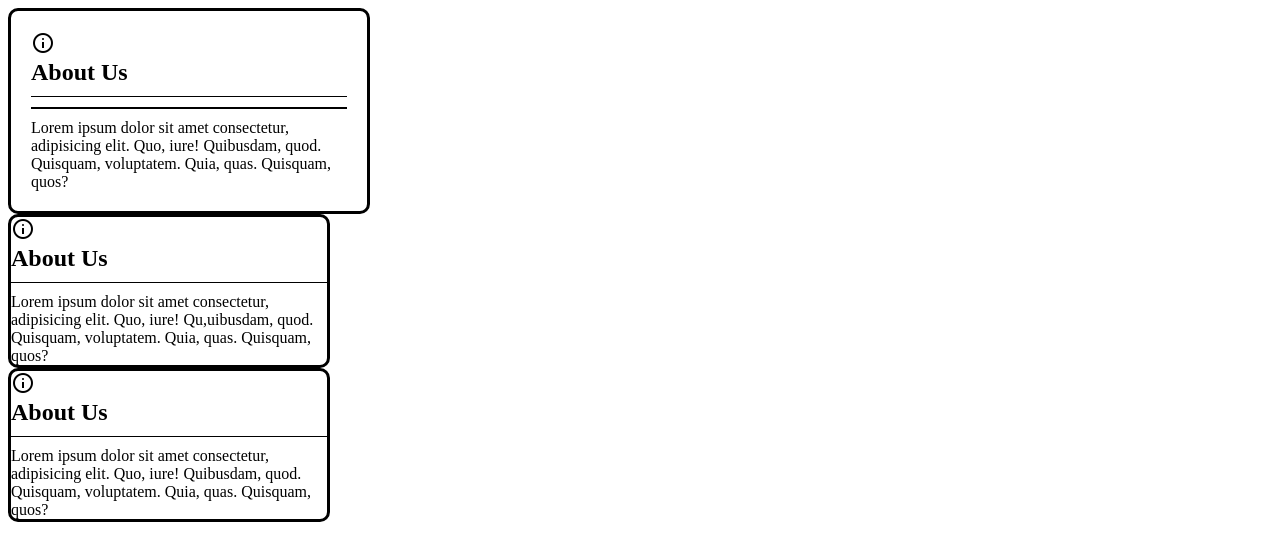
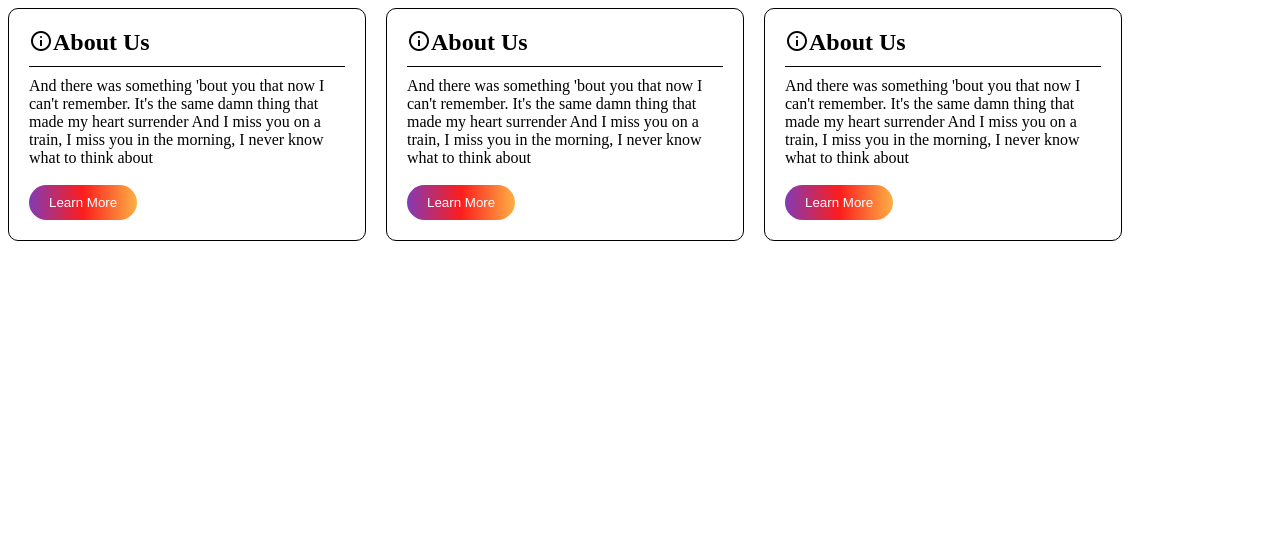
Before and after one commit to uctawingstudent-afk/uctawingstudent-afk.github.io, a plain HTML site: page week5/index.html in a window 1280 px wide. Drawn offline with nearby package versions, Linux system fonts and the light colour scheme.

Commit message:
Add files via upload

```diff
--- a/week5/index.html
+++ b/week5/index.html
@@ -4,44 +4,53 @@
     <meta charset="UTF-8">
     <meta name="viewport" content="width=device-width, initial-scale=1.0">
     <title>Document</title>
-    <link rel="stylesheet" href="https://fonts.googleapis.com/css2?family=Material+Symbols+Outlined:opsz,wght,FILL,GRAD@20..48,100..700,0..1,-50..200" />
+   <link rel="stylesheet" href="https://fonts.googleapis.com/css2?family=Material+Symbols+Outlined:opsz,wght,FILL,GRAD@20..48,100..700,0..1,-50..200&icon_names=info" />
+
     <link rel="stylesheet" href="style.css">
+
 </head>
 <body>
-    <div class="container">
    <div class="main">
     <div class="card">
         <div class="card-header">
            <span class="material-symbols-outlined">info</span>
             <h2>About Us</h2>
         </div>
-            <div class="border"></div>
         <div class="card-body">
-            <p>Lorem ipsum dolor sit amet consectetur, adipisicing elit. Quo, iure! Quibusdam, quod. Quisquam, voluptatem. Quia, quas. Quisquam, quos?</p>
+            <p>And there was something 'bout you that now I can't remember. It's the same damn thing that made my heart surrender And I miss you on a train, I miss you in the morning, I never know what to think about</p>
         </div>
+         </br>
+        <button class="btn">Learn More</button>
     </div>
-    <div class="main2">
-        <div class="card2">
+
+
+   <div class="card">
         <div class="card-header">
            <span class="material-symbols-outlined">info</span>
             <h2>About Us</h2>
         </div>
-            <div class="border2"></div>
         <div class="card-body">
-            <p>Lorem ipsum dolor sit amet consectetur, adipisicing elit. Quo, iure! Qu,uibusdam, quod. Quisquam, voluptatem. Quia, quas. Quisquam, quos?</p>
+            <p>And there was something 'bout you that now I can't remember. It's the same damn thing that made my heart surrender And I miss you on a train, I miss you in the morning, I never know what to think about</p>
         </div>
+    </br>
+        <button class="btn">Learn More</button>
     </div>
-    </div>
-    <div class="main3">
-        <div class="card3">
+
+    <div class="card">
         <div class="card-header">
            <span class="material-symbols-outlined">info</span>
             <h2>About Us</h2>
         </div>
-            <div class="border3"></div>
         <div class="card-body">
-            <p>Lorem ipsum dolor sit amet consectetur, adipisicing elit. Quo, iure! Quibusdam, quod. Quisquam, voluptatem. Quia, quas. Quisquam, quos?</p>
+            <p>And there was something 'bout you that now I can't remember. It's the same damn thing that made my heart surrender And I miss you on a train, I miss you in the morning, I never know what to think about</p>
+        </div>
+        </br>
+        <button class="btn">Learn More</button>
     </div>
 </div>
+
+
+
+
 </body>
 </html>
--- a/week5/style.css
+++ b/week5/style.css
@@ -1,53 +1,46 @@
 .card{
-    border: solid black;
+    border: 1px solid black;
     width: 25%;
     border-radius: 10px;
     padding: 20px;
 
 }
 
+.card:hover{
+    background-color: #e15757;
+    box-shadow: 0px -1px 14px #e15757;
+}
+
 h2, p{
     margin: 0;
 }
 
-
 .card-header{
-    display flex;
+    display: flex;
 }
 
 .card-header{
-  border-bottom: 1px solid;
-  margin-bottom: 10px;
-  padding-bottom: 10px;
-
+    border-bottom: 1px solid black;
+    margin-bottom: 10px;
+    padding-bottom: 10px;
 }
 
-.border{
-    border: 1px solid black;
-    margin-bottom: 10px;
-}
-
-.card2{
-    border: solid black;
-    width: 25%;
-    border-radius: 10px;
-}
-.card3{
-    border: solid black;
-    width: 25%;
-    border-radius: 10px;
-
+.main{
+    display: flex;
+    gap: 20px;
 }
 
 .btn{
-    border:none;
-    background: linear-gradient(90deg,rgba(255, 56, 159, 1) 11%, rgba(255, 173, 211, 1) 17%, rgba(87, 199, 133, 1) 26%, rgba(237, 221, 83, 1) 100%);
+    border: none;
+    background: #833AB4;
+    background: linear-gradient(90deg, rgba(131, 58, 180, 1) 0%, rgba(253, 29, 29, 1) 50%, rgba(252, 176, 69, 1) 100%);
     color: white;
     padding: 10px 20px;
-    border-radius:100px;
+    border-radius: 100px;
 }
 
 .btn:hover{
-    background: linear-gradient(90deg,rgba(0, 188, 191, 1) 0%, rgba(87, 199, 133, 1) 50%, rgba(237, 221, 83, 1) 100%);
+    background-color: rgb(165, 47, 31);
     cursor: pointer;
+    width: 200px;
 }
```
Lines whose indentation alone changed are shown as unchanged.
